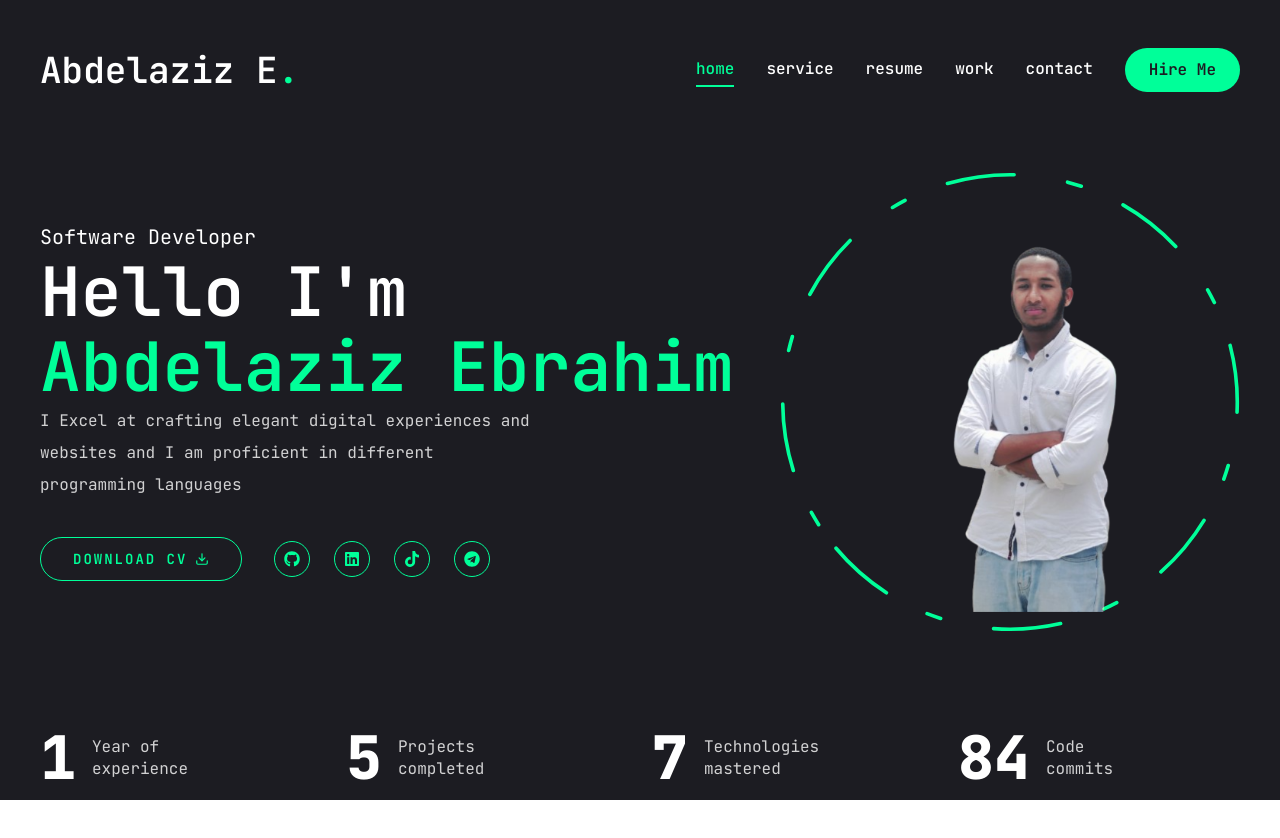
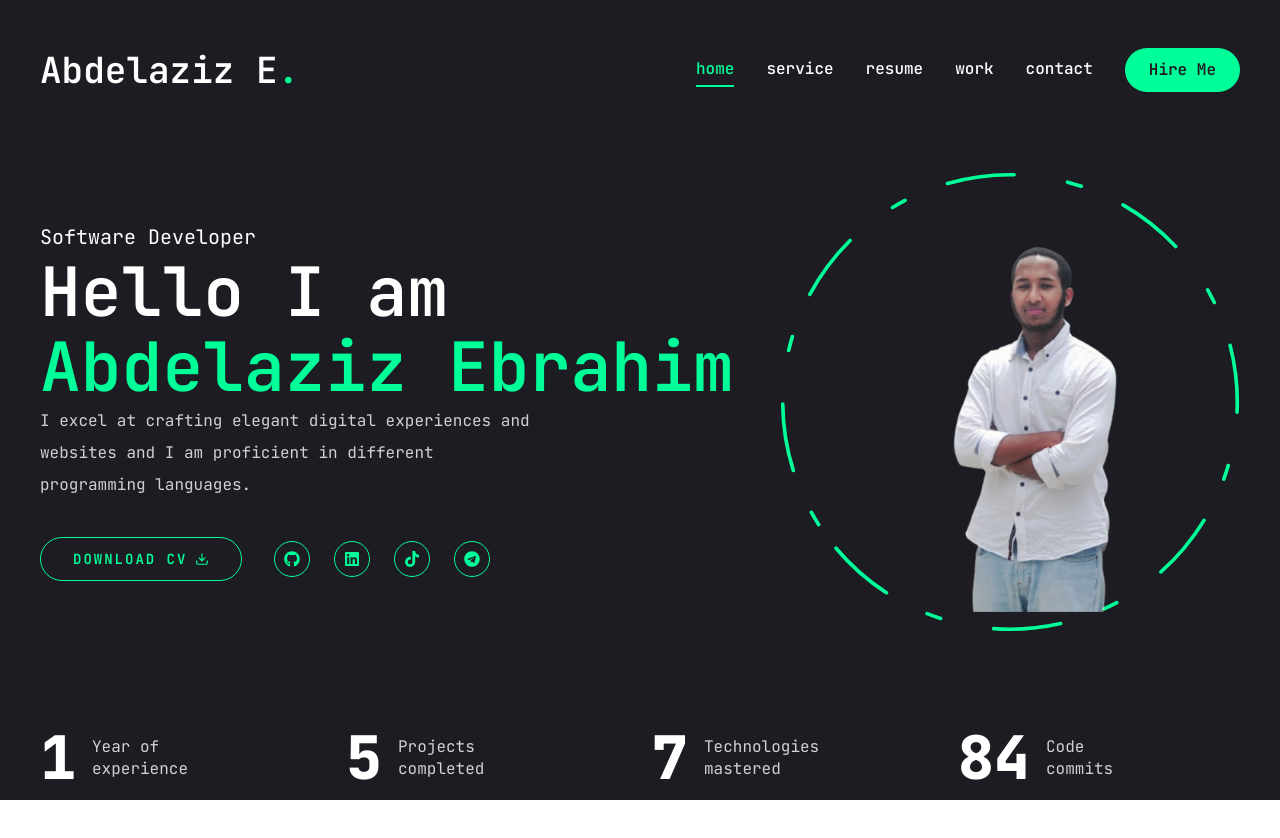
Before and after one commit to AbdelazizEbrahim/portfolio, a Next.js app: page / in a window 1280 px wide. Shown: the top 838 px of the page. Built offline with nearby package versions, Linux system fonts and the light colour scheme.

Commit message:
completed

```diff
--- a/app/contact/page.tsx
+++ b/app/contact/page.js
@@ -49,7 +49,7 @@
           {/* form */}
           <div className='xl:w-[54%] order-2 xl:order-none'>
             <form className='flex flex-col gap-6 p-10 bg-[#27272c] rounded-xl'>
-              <h3 className='text-4xl text-accent'>Let's work together</h3>
+              <h3 className='text-4xl text-accent'>Let s work together</h3>
               <p className='text-white/60'>Lorem ipsum dolor sit amet consectetur adipisicing elit.
                        Doloribus dolore enim exercitationem illum, explicabo praesentium.
               </p>
--- /dev/null
+++ b/app/page.js
@@ -0,0 +1,48 @@
+import React from 'react';
+import { Button } from '@/components/ui/button';
+import { FiDownload } from "react-icons/fi";
+import Socials from '@/components/Socials';
+import Photo from '@/components/Photo';
+import Stats from '@/components/Stats';
+
+const Home = () => {
+  return (
+    <section className='h-full mb-20'>
+      <div className='container mx-auto h-full'>
+        <div className='flex flex-col xl:flex-row items-center justify-between xl:pt-8 xl:pb-24'>
+          <div className='text-center xl:text-left order-2 xl:order-none'>
+            <span className='text-xl mt-10 xl:mt-0'>Software Developer</span>
+            <h1 className='h1'>
+              Hello I am <br /> <span className='text-accent'>Abdelaziz Ebrahim</span>
+            </h1>
+            <p className='max-w-[500px] mb-9 text-white/80'>
+              I excel at crafting elegant digital experiences and websites and I am proficient in different programming languages.
+            </p>
+            <div className='flex flex-col xl:flex-row items-center gap-8'>
+              <Button
+                variant="outline"
+                size="lg"
+                className="uppercase flex items-center gap-2"
+              >
+                <span>Download CV</span>
+                <FiDownload />
+              </Button>
+              <div className='mb-8 xl:mb-0'>
+                <Socials
+                  containerStyles="flex gap-6"
+                  iconStyles="w-9 h-9 border border-accent rounded-full flex justify-center items-center text-accent text-base hover:bg-accent hover:text-primary hover:transition all duration-500"
+                />
+              </div>
+            </div>
+          </div>
+          <div className='order-1 xl:order-none mb-8 xl:mb-0'>
+            <Photo />
+          </div>
+        </div>
+      </div>
+      <Stats />
+    </section>
+  );
+}
+
+export default Home;
--- a/app/page.tsx
+++ /dev/null
@@ -1,57 +0,0 @@
-import React from 'react'
-import { Button } from '@/components/ui/button'
-import { FiDownload } from "react-icons/fi"
-
-// components
-import Socials from '@/components/Socials'
-import Photo from '@/components/Photo'
-import Stats from '@/components/Stats'
-
-const Home = () => {
-  return (
-    <section className='h-full mb-20'>
-      <div className='container mx-auto h-full'>
-        <div className='flex flex-col xl:flex-row items-center justify-between
-        xl:pt-8 xl:pb-24'>
-          {/* text */}
-          <div className='text-center xl:text-left order-2 xl:order-none'>
-            <span className='text-xl mt-10 xl:mt-0'>Software Developer</span>
-            <h1 className='h1'>
-              Hello I'm <br/> <span className='text-accent'>Abdelaziz Ebrahim</span>
-            </h1>
-            <p className='max-w-[500px] mb-9 text-white/80'>
-               I Excel at crafting elegant digital experiences and websites and I am proficient in different
-               programming languages
-            </p>
-            {/* btn and socials */}
-            <div className='flex flex-col xl:flex-row items-center gap-8'>
-              <Button
-                 variant="outline"
-                 size="lg"
-                 className="uppercase flex items-center gap-2"
-               >
-                  <span>Download CV</span>
-                  <FiDownload/>
-                </Button>
-                <div className='mb-8 xl:mb-0'>
-                  <Socials
-                      containerStyles="flex gap-6"
-                      iconStyles="w-9 h-9 border border-accent rounded-full
-                      flex justify-center items-center text-accent text-base hover:bg-accent
-                      hover:text-primary hover:transition all duration-500"
-                      />
-                </div>
-            </div>
-          </div>
-          {/* image */}
-          <div className='order-1 xl:order-none mb-8 xl:mb-0'>
-            <Photo/>
-          </div>
-        </div>
-      </div>
-      <Stats/>
-    </section>
-  )
-}
-
-export default Home
--- a/tsconfig.json
+++ b/tsconfig.json
@@ -31,7 +31,7 @@
     ".next/types/**/*.ts",
     "**/*.ts",
     "**/*.tsx"
-  ],
+, "app/page.js", "app/contact/page.js"  ],
   "exclude": [
     "node_modules"
   ]
```
